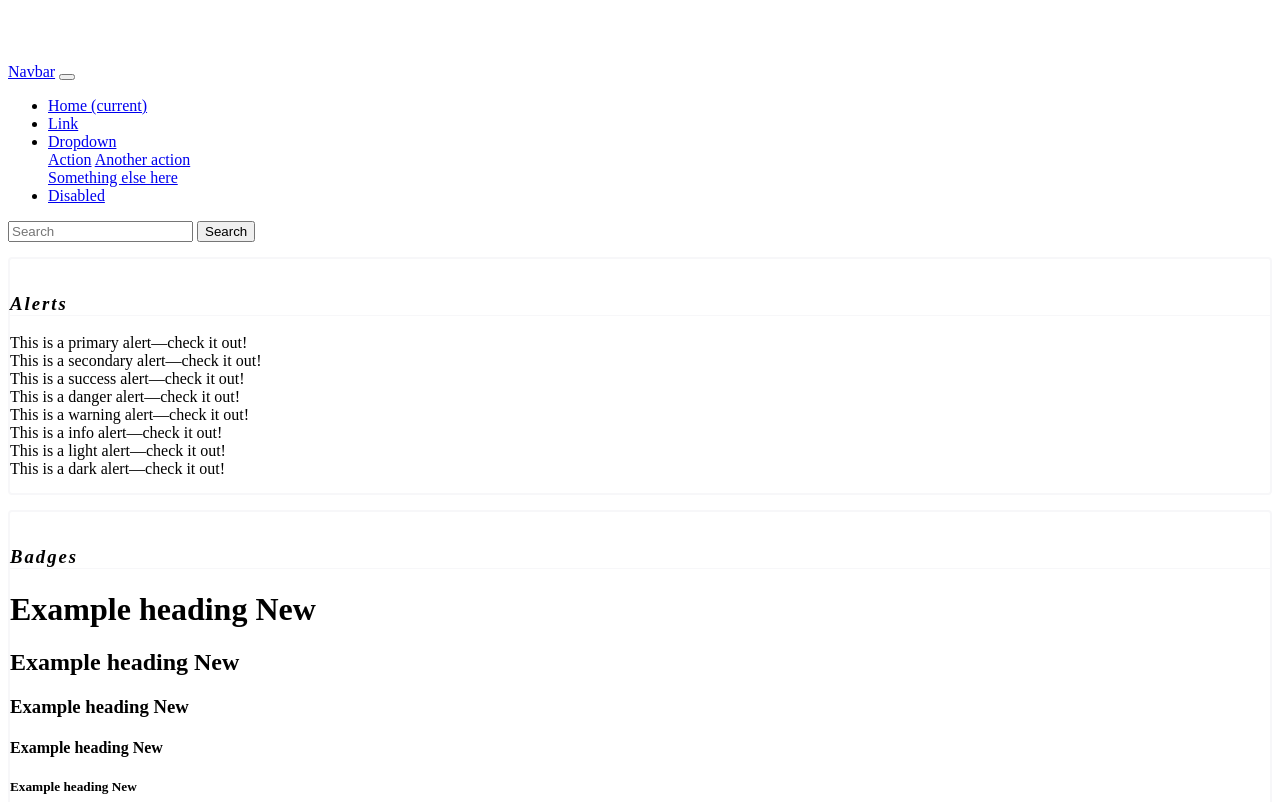
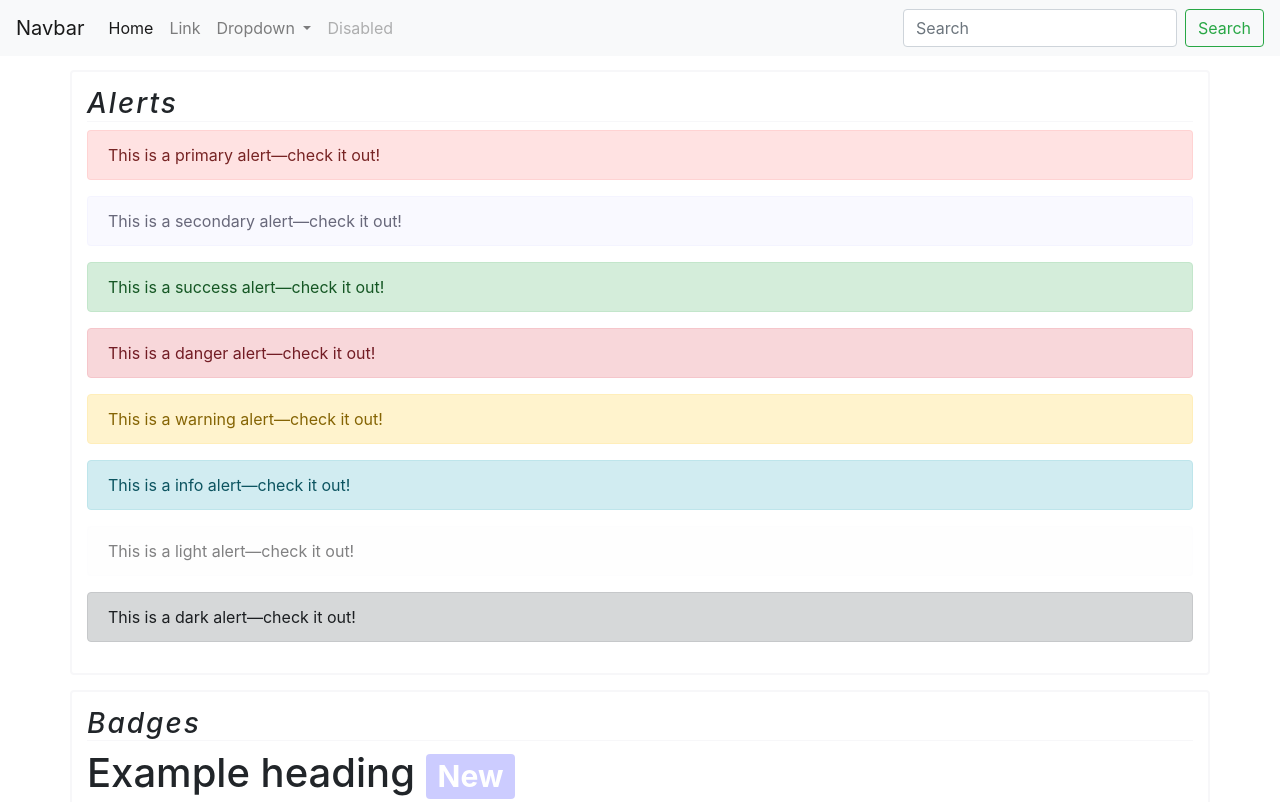
Before and after one commit to isrart/Bootstrap4-simple-modification, a website: page index.html in a window 1280 px wide. Shown: the top 802 px of the page. Drawn offline with nearby package versions, Linux system fonts and the light colour scheme; files that its build step writes are made by us from their sources.

Commit message:
update package.json

```diff
--- a/package.json
+++ b/package.json
@@ -16,6 +16,7 @@
     "font-awesome": "*"
   },
   "devDependencies": {
+    "bootstrap": "^4.0.0",
     "browser-sync": "^2.23.5",
     "cssnano": "^3.10.0",
     "gulp": "^3.9.1",
--- a/scss/_custom.scss
+++ b/scss/_custom.scss
@@ -0,0 +1,8 @@
+$primary: rgba(red, .7);
+$secondary:  rgba(blue, 0.2);
+
+$breadcrumb-divider: "\f2b9" !default;
+
+.breadcrumb-item+.breadcrumb-item:before {
+  font-family: fontawesome;
+}
--- a/scss/style.scss
+++ b/scss/style.scss
@@ -0,0 +1,25 @@
+/*
+Theme Name: Bootstrap 4 Sass
+Description: Bootstrap 4 with Sass
+*/
+
+
+//VARIABLES
+@import "_custom";
+
+//bootstrap
+@import "../node_modules/bootstrap/scss/bootstrap";
+
+//fontAwesome
+@import "../node_modules/font-awesome/scss/font-awesome";
+
+@font-face {
+font-family: "FontAwesome";
+src: url("../node_modules/font-awesome/fonts/fontawesome-webfont.eot");
+src: url("../node_modules/font-awesome/fonts/fontawesome-webfont.eot") format("embedded-opentype"),
+url("../node_modules/font-awesome/fonts/fontawesome-webfont.woff") format("woff"),
+url("../node_modules/font-awesome/fonts/fontawesome-webfont.ttf") format("truetype"),
+url("../node_modules/font-awesome/fonts/fontawesome-webfont.svg") format("svg");
+font-weight: normal;
+font-style: normal;
+}
```
Also changed, not shown: css/template-theme.css (line endings or trailing spaces), 1 other file.
